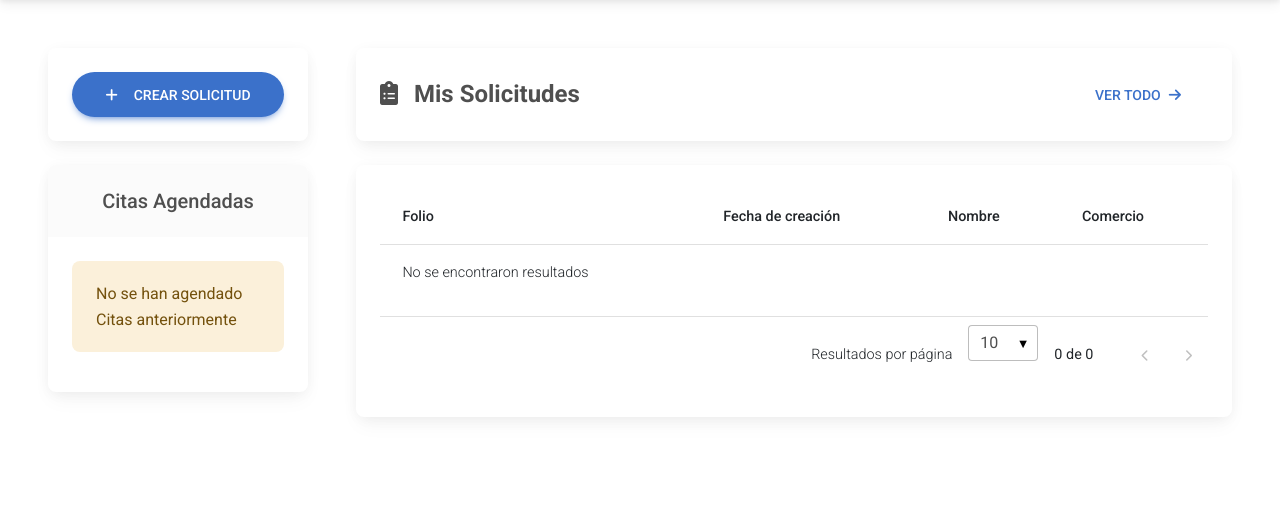
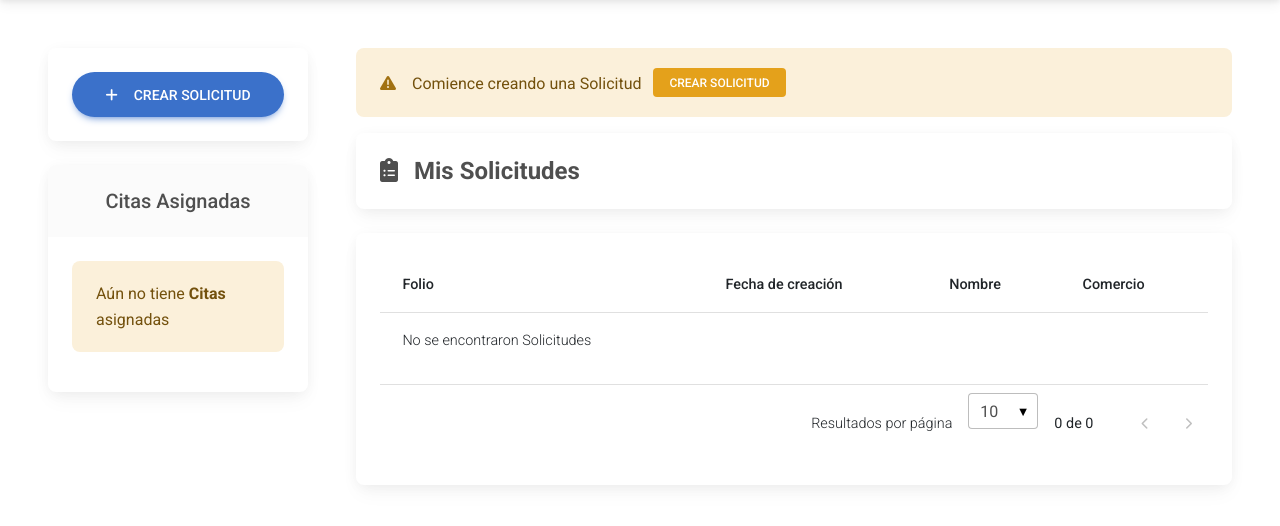
Before and after one commit to DEDC/feria, a Django app: template apps/places/templates/places/main.html in a window 1280 px wide. Shown: the part 62-588 px from the top of the page. Run offline with Django 3.2, Linux system fonts and the light colour scheme; the template is opened without the code that fills it, so the values that code supplies are empty.

```diff
--- a/apps/dates/models.py
+++ b/apps/dates/models.py
@@ -11,7 +11,6 @@ class CitasAgendadas(ControlInfo):
     fecha = models.DateField(editable=False)
     hora = models.TimeField(editable=False)
     usuario = models.ForeignKey(Usuarios, editable=False, on_delete=models.PROTECT, related_name='citas')
-    solicitud = models.ForeignKey(Solicitudes, editable=False, on_delete=models.PROTECT, related_name='solicitud_cita', null=True)
 
     class Meta:
-        unique_together = ('fecha', 'hora', 'solicitud')
+        unique_together = ('fecha', 'hora', 'usuario')
--- a/apps/places/models.py
+++ b/apps/places/models.py
@@ -19,7 +19,7 @@ class Solicitudes(ControlInfo):
     # direccion
     colonia = models.CharField('Colonia', max_length=200)
     calle = models.CharField('Calle', max_length=200)
-    no_calle = models.CharField('Número de Calle', max_length=6)
+    no_calle = models.CharField('Número de Casa', max_length=6)
     estado = models.CharField('Estado', max_length=200, choices=estadosmexico)
     municipio = models.CharField('Municipio o Delegación', max_length=200)
     codigo_postal = models.CharField('Código Postal', max_length=5, validators=[MinLengthValidator(5), RegexValidator('^[0-9]*$', 'Ingrese un código postal correcto')])
--- a/apps/places/templates/places/main.html
+++ b/apps/places/templates/places/main.html
@@ -10,7 +10,7 @@
             </div>
             <div class="shadow-4 bg-white rounded-5 overflow-hidden d-none d-xl-block">
                 <div class="bg-light p-4 text-center">
-                    <h5 class="mb-0">Citas Agendadas</h5>
+                    <h5 class="mb-0">Citas Asignadas</h5>
                 </div>
                 <div class="p-4">
                     {% for dt in dates %}
@@ -19,22 +19,27 @@
                     </a>
                     {% empty %}
                     <div class="alert" role="alert" data-mdb-color="warning">
-                        No se han agendado Citas anteriormente
+                        Aún no tiene <b>Citas</b> asignadas
                     </div>
                     {% endfor %}
                 </div>
             </div>
         </div>
         <div class="col-xl-9 mb-4 mb-lg-0">
+            {% include 'base/validations.html' %}
+            {% if not requests %}
+            <div class="alert" role="alert" data-mdb-color="warning">
+                <i class="fas fa-exclamation-triangle me-3"></i>Comience creando una Solicitud <a
+                    href="{% url 'places:create_request' %}" class="btn btn-sm btn-warning shadow-0 ms-2">Crear
+                    Solicitud</a>
+            </div>
+            {% endif %}
             <div
                 class="shadow-4 bg-white rounded-5 mb-4 overflow-hidden p-4 d-flex justify-content-between align-items-center">
                 <h4 class="mb-0 fw-bold">
                     <i class="fas fa-clipboard-list me-3 green-text"></i>Mis Solicitudes
                 </h4>
-                <a class="btn btn-lg btn-link btn-rounded d-none d-sm-block" href="#" role="button">Ver
-                    todo<i class="fas fa-arrow-right ms-2"></i></a>
             </div>
-            {% include 'base/validations.html' %}
             <div class="shadow-4 bg-white rounded-5 p-4">
                 <!-- <div class="form-outline mb-4">
                     <i class="fas fa-magnifying-glass trailing"></i>
@@ -42,7 +47,7 @@
                     <label class="form-label" for="datatable-search-input">Buscar Auditoría</label>
                 </div> -->
                 <div class="datatable" data-mdb-rows-text="Resultados por página"
-                    data-mdb-no-found-message="No se encontraron resultados" data-mdb-of-text="de">
+                    data-mdb-no-found-message="No se encontraron Solicitudes" data-mdb-of-text="de">
                     <table>
                         <thead>
                             <tr>
```
Also changed, not shown: apps/places/templates/places/create.html (+4 -4 lines), apps/places/views.py (+12 -11 lines), static/js/app_create.js (+11 -18 lines), apps/dates/migrations/0007_alter_citasagendadas_unique_together_and_more.py (added), apps/places/migrations/0016_alter_solicitudes_no_calle.py (added).
